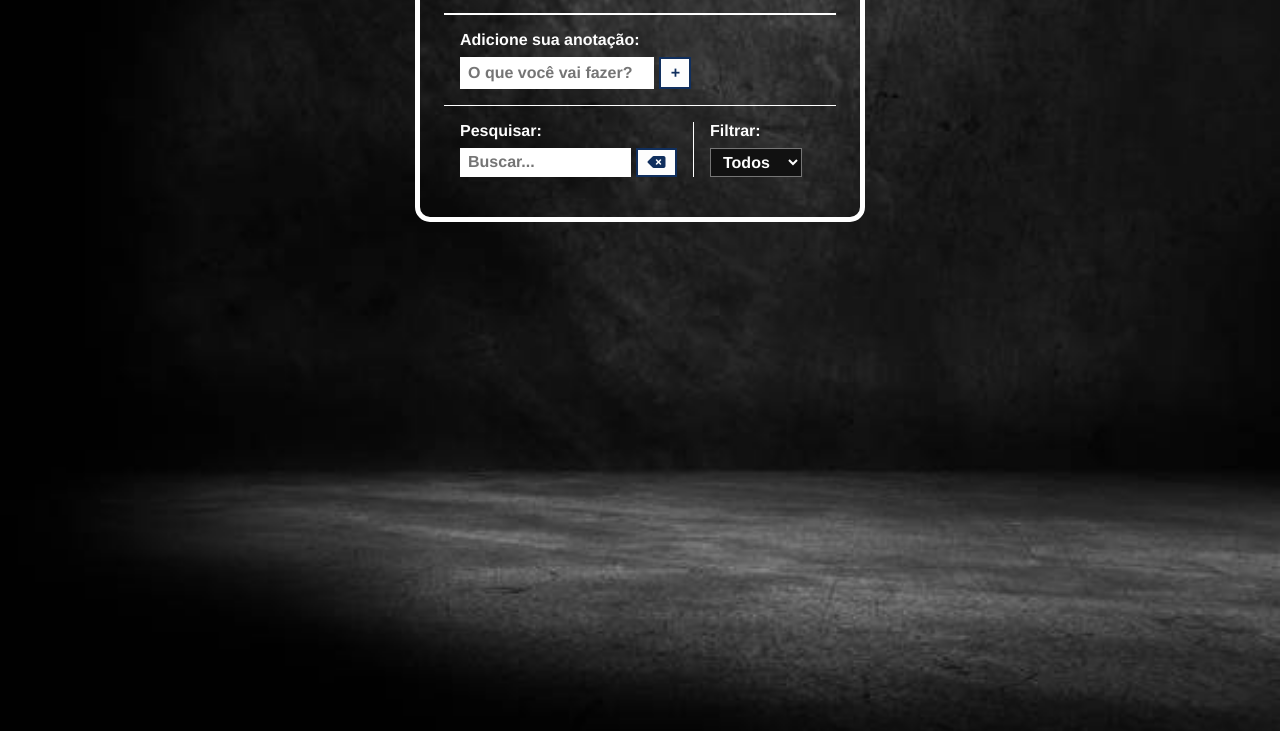
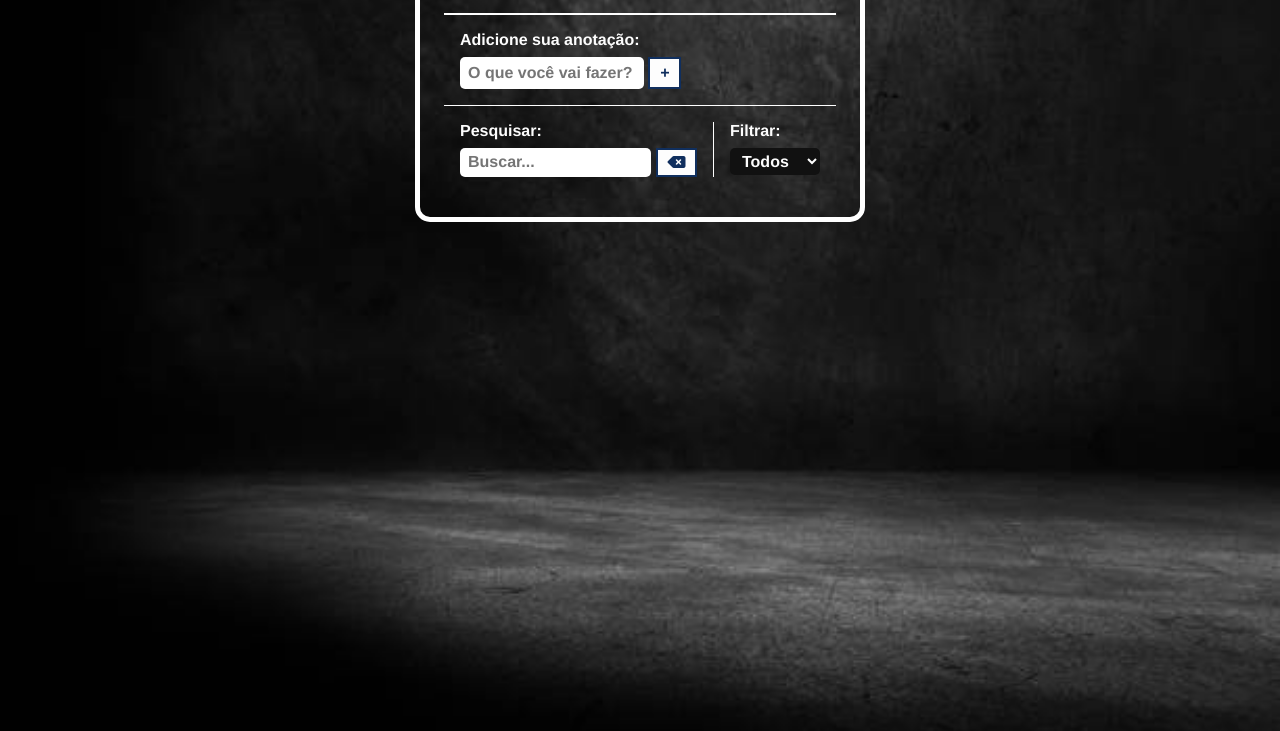
Before and after one commit to fcosta74/bloco-anotacoes, a plain HTML site: page index.html in a window 1280 px wide. Shown: the part 117-848 px from the top of the page. Drawn offline with Linux system fonts and the light colour scheme.

Commit message:
Update styles.css

```diff
--- a/assents/css/styles.css
+++ b/assents/css/styles.css
@@ -60,10 +60,6 @@ input, select{
     border-bottom: 2px solid #fff;
 }
 /* Todo Form */
-::-webkit-input-placeholder{
-    color: #cccda;
-
-}
 #todo-form, #edit-form{
     padding: 1rem;
     border-bottom: 1px solid #fff;
@@ -83,6 +79,8 @@ input, select{
     background-color: #fff;
     color: #111;
     border: none;
+    border-radius: 5px;
+    width: 51%;
 }
 
 #cancel-edit-btn{
@@ -102,9 +100,10 @@ input, select{
     border-right: 1px solid #fff;
     padding-right: 1rem;
     margin-right: 1rem;
-    width: 65%;
+    width: 90%;
     display: flex;
     flex-direction: column;
+
 }
 #search form {
     display: flex;
@@ -115,6 +114,7 @@ input, select{
     background-color: #fff;
     color: #111;
     border: none;
+    border-radius: 5px;
 }
 #filter{
     width: 35%;
@@ -125,6 +125,8 @@ input, select{
     flex: 1;
     color: #fdfdfd;
     background-color: #111;
+    border-radius: 5px;
+    border: none;
 }
 /* Todo list */
 
```
